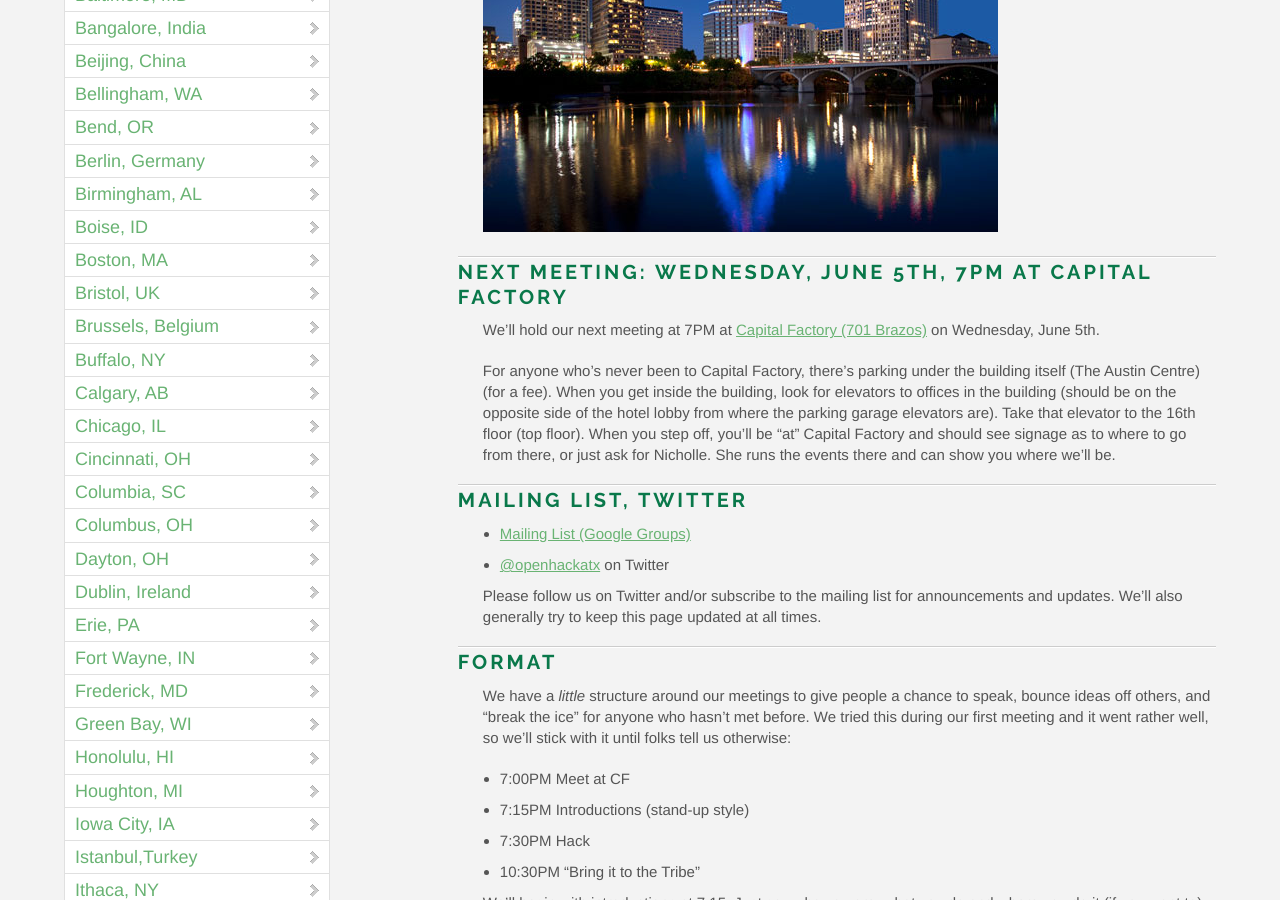
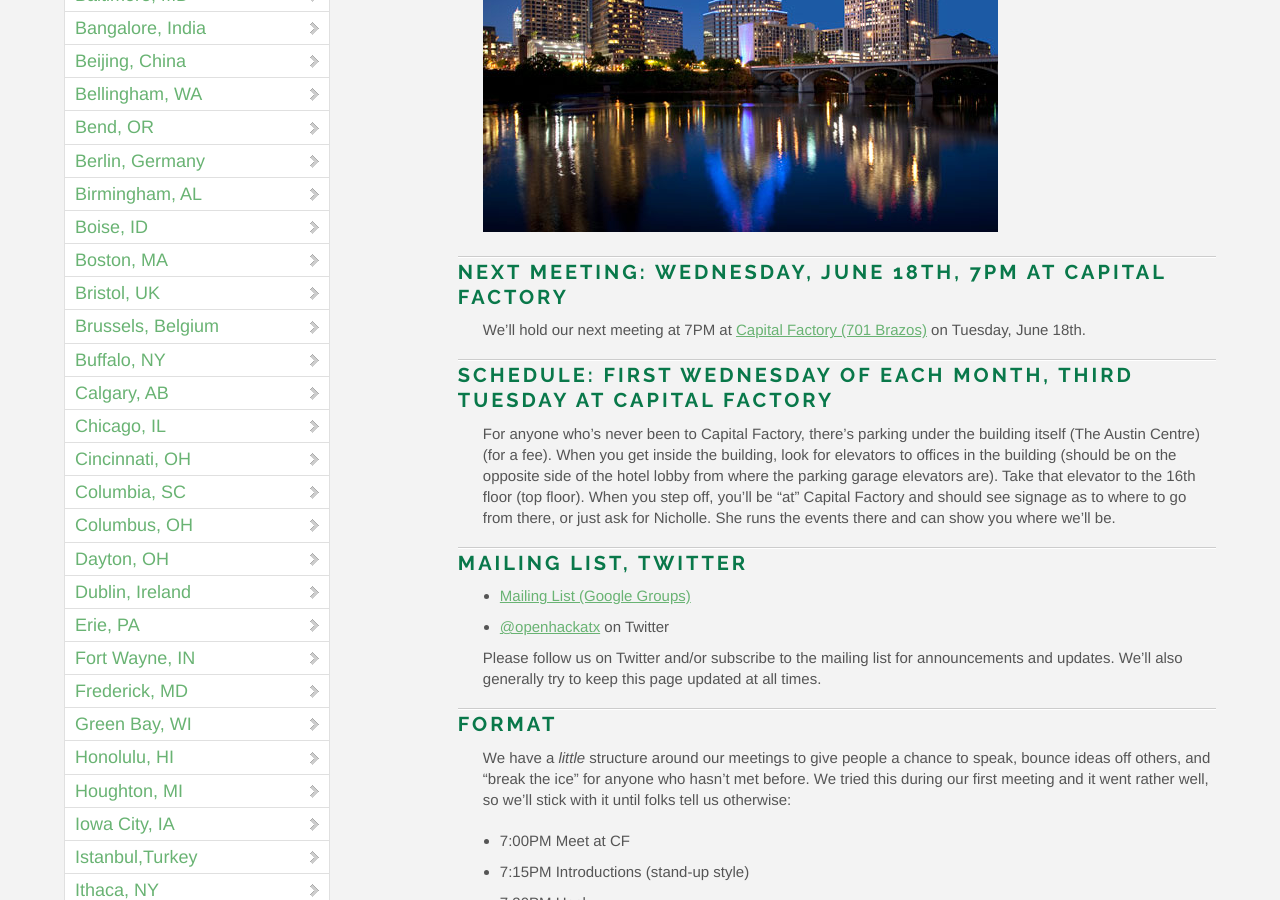
Before and after one commit to OpenHack/openhack.github.com, a Jekyll site: the page built from austin/index.markdown, in a window 1280 px wide and 900 px high, scrolled down 370 px. Built offline with Jekyll 4.4.1, drawn with Linux system fonts in a browser that asks for light colours; nearby versions of some CDN libraries; Markdown is read by kramdown in place of the engine named in the settings; comment, search, counter and statistics services are not loaded.

Commit message:
next ATX meeting

```diff
--- a/austin/index.markdown
+++ b/austin/index.markdown
@@ -7,10 +7,12 @@ title: OpenHack - Austin, TX
 
 ![Austin, TX Skyline](/austin/atx.jpg)
 
-### Next Meeting: Wednesday, June 5th, 7PM at Capital Factory
+### Next Meeting: Wednesday, June 18th, 7PM at Capital Factory
 
 We'll hold our next meeting at 7PM at [Capital Factory (701 Brazos)](http://goo.gl/maps/mKAtt)
-on Wednesday, June 5th.
+on Tuesday, June 18th.
+
+### Schedule: First Wednesday of each month, Third Tuesday at Capital Factory
 
 For anyone who's never been to Capital Factory, there's parking under the building itself
 (The Austin Centre) (for a fee).
```
